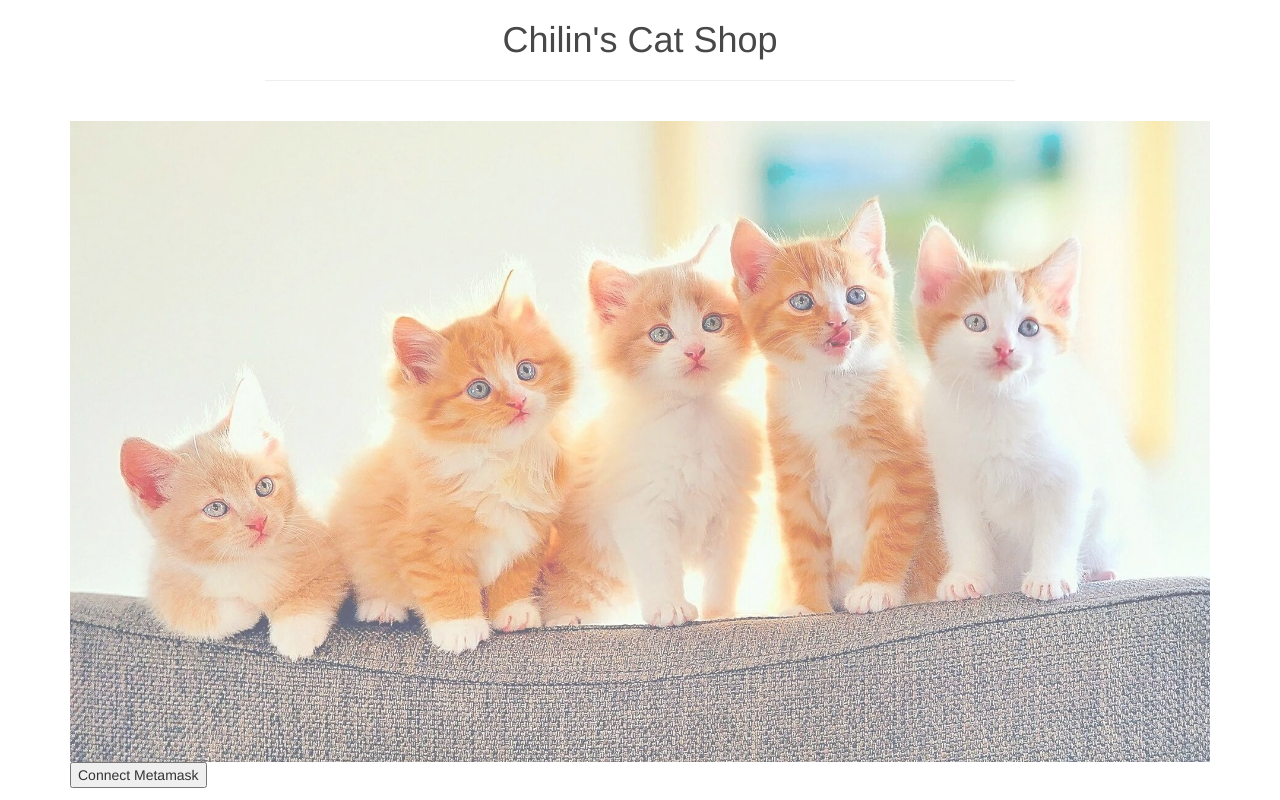
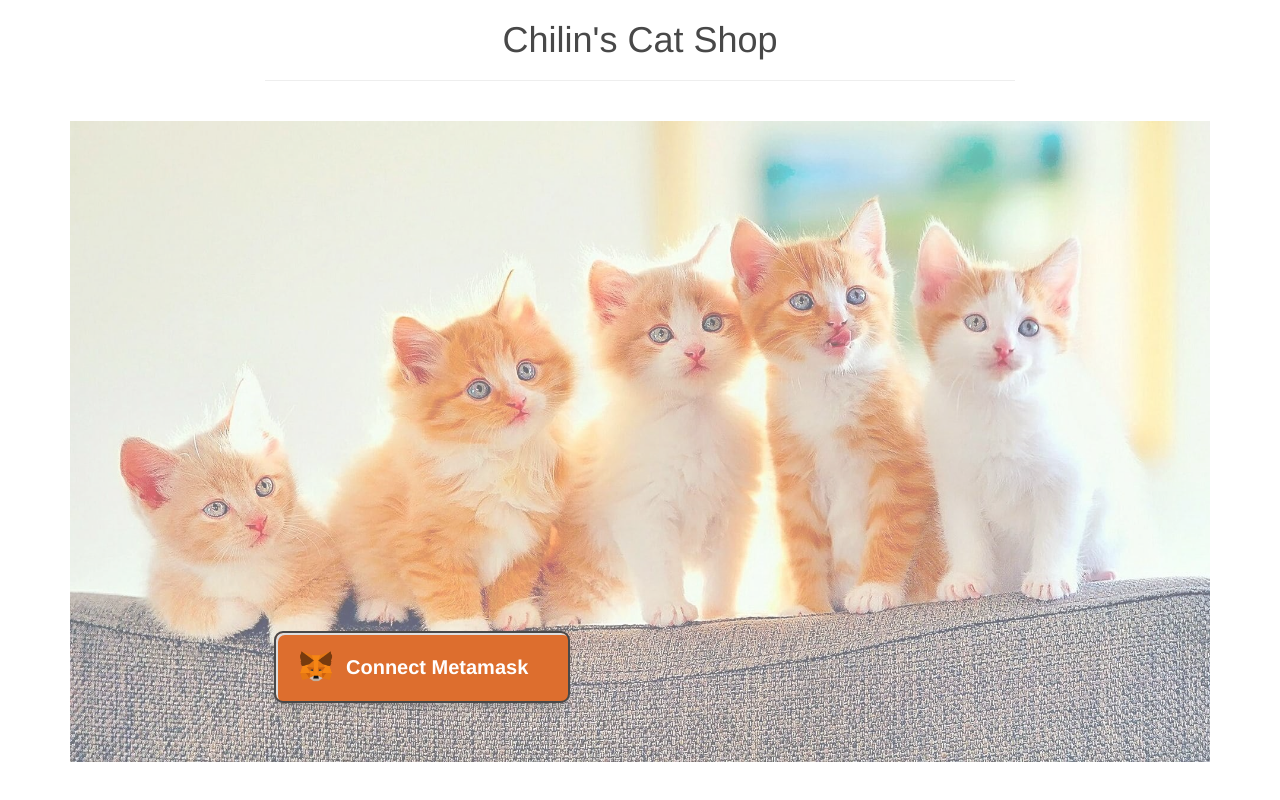
Before and after one commit to G-Chilie/Chilin-s-Cat-Shop, a website: page src/index.html in a window 1280 px wide. Shown: the top 800 px of the page. Drawn offline with nearby package versions, Linux system fonts and the light colour scheme; no server answers.

Commit message:
Connect MataMask button fix

```diff
--- a/src/index.html
+++ b/src/index.html
@@ -30,7 +30,24 @@
       </div>
       <div class="wall-img">
         <img src="images/CatW4.jpeg" alt="Adapt a Cat" style="height: 100%; width: 100%; opacity: 60%; " />
-        <button id="connect-button">Connect Metamask</button>
+        <button id="connect-button" style="    border: solid 2px #484848;
+        border-radius: 9px;
+        font-size: 20px;
+        padding: 20px 40px 20px 70px;
+        background: #dd6e2e;
+        background-image: url(images/mm.png);
+        background-size: 40px;
+        background-repeat: no-repeat;
+        background-position: 20px;
+        font-weight: bold;
+        color: #fff;
+        box-shadow: inset 2px 2px 0 #dedede, 0 8px 10px -4px rgb(99 99 99 / 40%);
+        cursor: pointer;
+        transition: all 0.4s ease;
+        position: relative;
+        left: 204px;
+        bottom: 131px;">Connect Metamask</button>
+
       </div>
       <br/>
       <div id="petsRow" class="row">
@@ -50,8 +67,7 @@
             <strong>Breed</strong>: <span class="pet-breed">Golden Retriever</span><br/>
             <strong>Age</strong>: <span class="pet-age">3</span><br/>
             <strong>Location</strong>: <span class="pet-location">Warren, MI</span><br/><br/>
-            <button class="btn btn-default btn-adopt" type="button" id="send-button" >Adopt</button>
-            <!-- data-id="0" -->
+            <button class="btn btn-default btn-adopt" type="button" id="send-button" data-id="0" >Adopt</button>
           </div>
         </div>
       </div>
@@ -109,7 +125,7 @@
     <script src="https://ajax.googleapis.com/ajax/libs/jquery/1.12.4/jquery.min.js"></script>
     <!-- Include all compiled plugins (below), or include individual files as needed -->
     <script src="js/bootstrap.min.js"></script>
-    <!-- <script src="js/web3.min.js"></script> -->
+    <script src="js/web3.min.js"></script>
     <script src="js/truffle-contract.js"></script>
     <script src="js/app.js"></script>
   </body>
```
